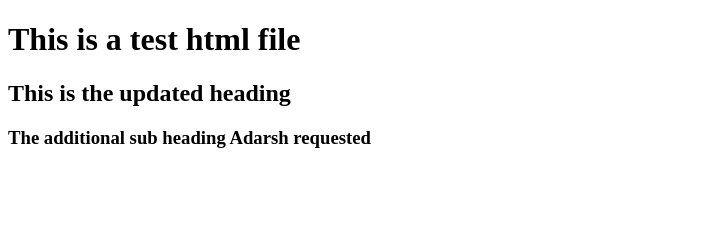
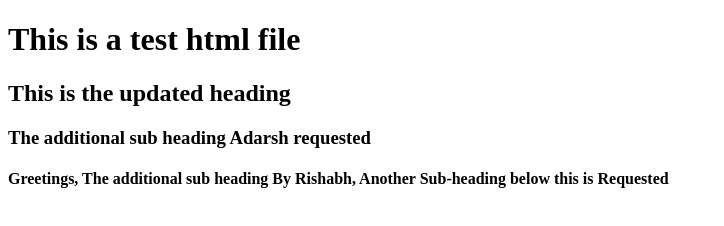
Before and after one commit to cdacgroup16/testRepo, a plain HTML site: page index.html in a window 1280 px wide. Shown: the whole page, without its empty margins (0-724 px from the left). Drawn offline with Linux system fonts and the light colour scheme.

Commit message:
Sub Heading Added by Rishabh

```diff
--- a/index.html
+++ b/index.html
@@ -9,5 +9,6 @@
     <h1>This is a test html file</h1>
     <h2>This is the updated heading</h2>
     <h3>The additional sub heading Adarsh requested</h3>
+    <h4>Greetings, The additional sub heading By <b>Rishabh</b>, Another Sub-heading below this is Requested </h4>
   </body>
 </html>
```
